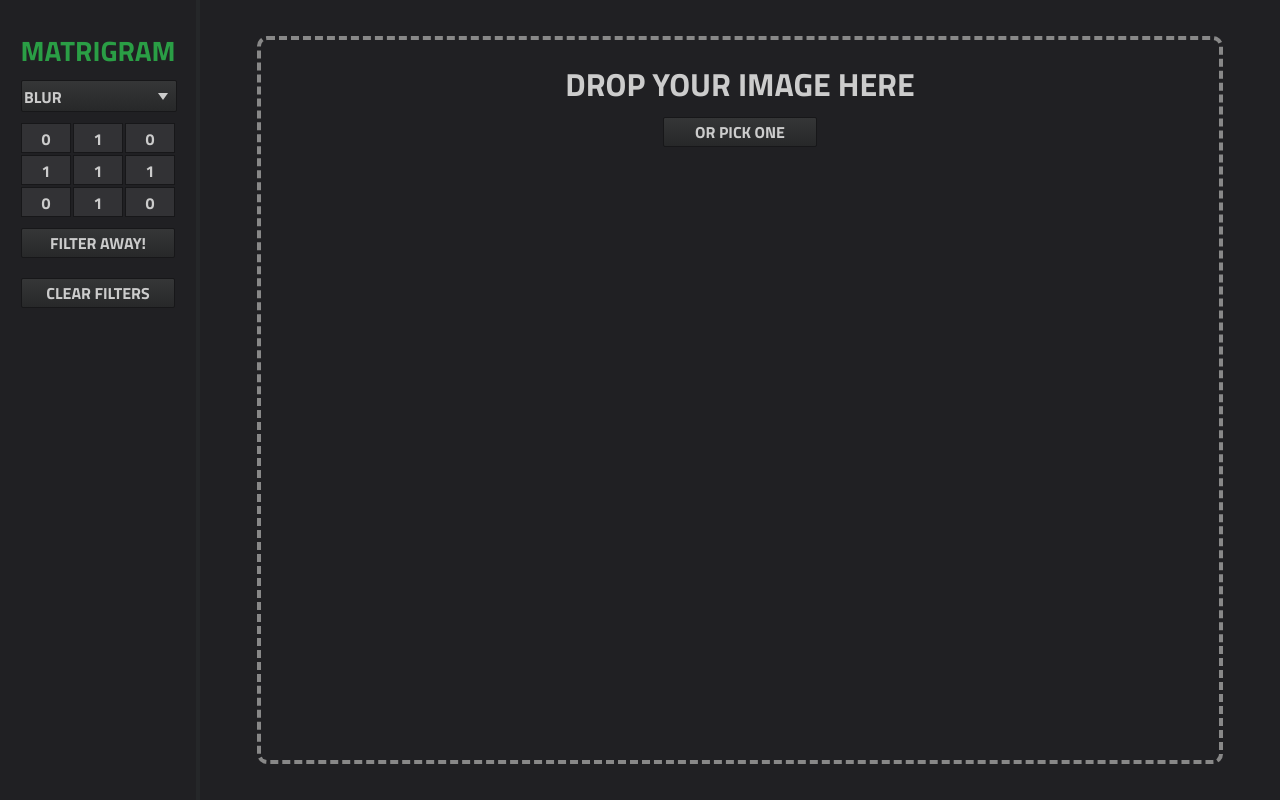
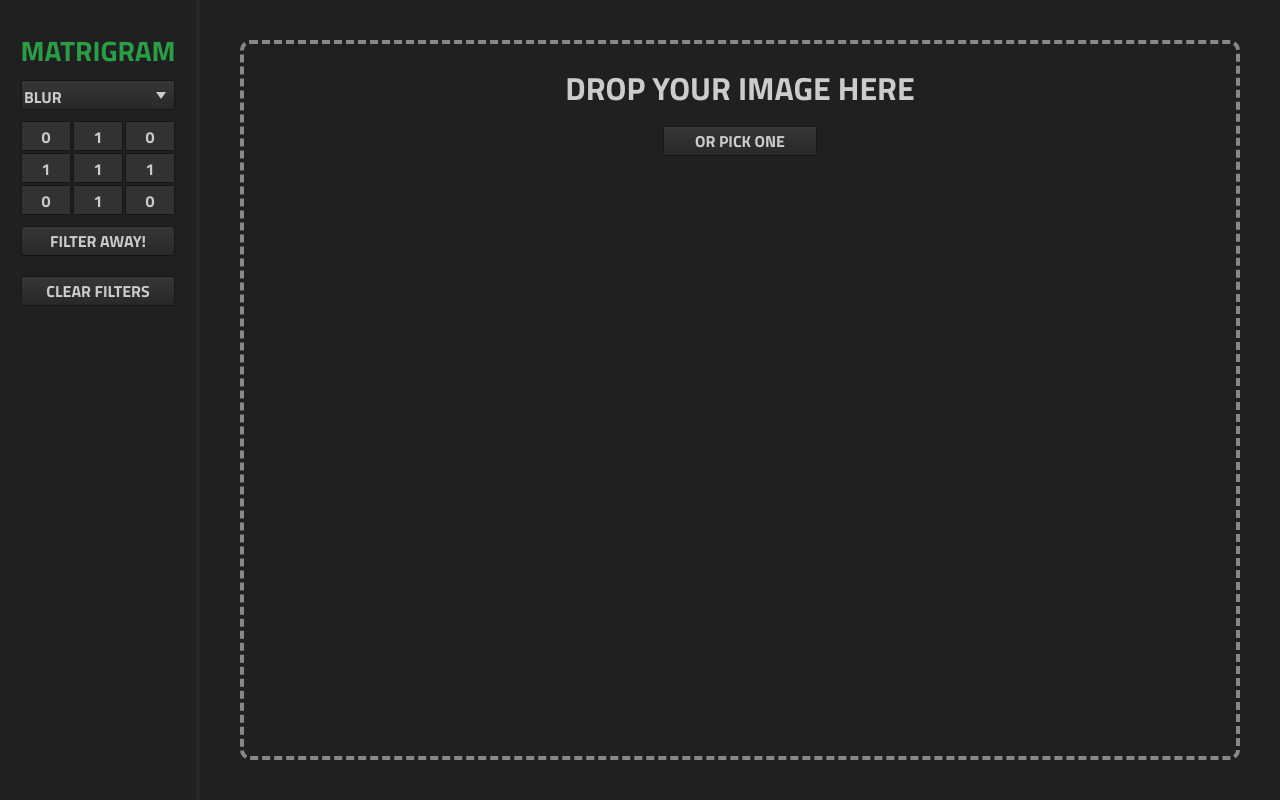
Before and after one commit to lezgomatt/matrigram, a plain HTML site: page index.html in a window 1280 px wide. Drawn offline with Linux system fonts and the light colour scheme.

Commit message:
cleanup: Use flexbox

```diff
--- a/index.html
+++ b/index.html
@@ -1,4 +1,4 @@
-<!-- <!DOCTYPE html> -->
+<!DOCTYPE html>
 <html lang="en">
 <head>
   <meta charset="utf-8">
@@ -8,11 +8,11 @@
 <body>
   <div id="sidebar">
     <h1 id="matrigram">MATRIGRAM</h1>
-    <div id="container">
+    <div class="select-container">
       <select id="selection">
         <option value="custom">Custom</option>
       </select>
-      <div id="arrow"></div>
+      <div class="select-arrow"></div>
     </div>
     <div id="matrix">
       <input id="_0" type="text" value="0" autocomplete="off">
@@ -28,13 +28,13 @@
     <button onclick="apply()">Filter Away!</button>
     <button onclick="reset()">Clear Filters</button>
   </div>
-  <div id="content">
+  <div id="main">
     <div id="dropzone">
       Drop Your Image Here
       <br/>
       <button id="picker">Or Pick One</button>
     </div>
-    <canvas id="canvas"> </canvas>
+    <canvas id="canvas" width="0" height="0" style="display: none;"> </canvas>
   </div>
   <script src="script.js"></script>
 </body>
--- a/script.js
+++ b/script.js
@@ -116,9 +116,9 @@ function reset() {
   DRAG & DROP                       [DD]
  ****************************************/
 
-var conent = document.getElementById('content');
-content.ondragenter = content.ondragover = stopDefault;
-content.ondrop = function(event) {
+var main = document.getElementById('main');
+main.ondragenter = main.ondragover = stopDefault;
+main.ondrop = function(event) {
   stopDefault(event);
   if(event.dataTransfer.files.length > 1) {
     alert('One file at a time please!');
@@ -172,6 +172,7 @@ fReader.onload = function (event) {
     context.drawImage(img, 0, 0, canvas.width, canvas.height);
     original = context.getImageData(0, 0, canvas.width, canvas.height);
     document.getElementById('dropzone').style.display = 'none';
+    document.getElementById('canvas').style.display = '';
     empty = false;
   };
 };
--- a/style.css
+++ b/style.css
@@ -4,6 +4,13 @@
   font-weight: bold;
   font-style: normal;
 }
+
+html {
+  box-sizing: border-box;
+  height: 100%;
+}
+
+*, *:before, *:after { box-sizing: inherit; }
 
 body, input, select, button {
   font-family: titillium, sans-serif;
@@ -12,8 +19,42 @@ body, input, select, button {
 }
 
 body {
+  display: flex;
+  align-items: stretch;
+  min-height: 100%;
   margin: 0;
   background: #202023;
+}
+
+#sidebar {
+  text-align: center;
+  width: 200px;
+  padding: 20px;
+  border-right: solid 4px #252729;
+}
+
+#main {
+  display: flex;
+  align-items: center;
+  justify-content: center;
+  flex-grow: 1;
+}
+
+#dropzone {
+  align-self: stretch;
+  width: 100%;
+  margin: 40px;
+  padding: 20px;
+  border: dashed 4px #888888;
+  border-radius: 10px;
+  color: #cccccc;
+  font-size: 32px;
+  text-align: center;
+}
+
+#canvas {
+  max-width: 100%;
+  height: auto;
 }
 
 #matrigram {
@@ -25,121 +66,76 @@ body {
 input {
   -webkit-appearance: none;
   display: block;
-  margin: 1px;
+  float: left;
   width: 50px;
   height: 30px;
+  margin: 1px;
   border: solid 1px #171719;
+  border-radius: 0px;
   background: #323235;
   color: #cccccc;
+  font-size: 16px;
   text-align: center;
-  float: left;
-  font-size: 16px;
-  border-radius: 0px;
 }
 
 button {
   -webkit-appearance: none;
-  margin: 10px 1px;
   width: 154px;
   height: 30px;
+  margin: 10px 1px;
+  padding-bottom: 2px;
   border: solid 1px #171719;
+  border-radius: 2px;
   background: linear-gradient(to bottom, #353637, #272829);
   color: #cccccc;
+  font-size: 16px;
   text-align: center;
-  font-size: 16px;
-  padding-bottom: 2px;
-  border-radius: 2px;
 }
 
 #selection {
   -webkit-appearance: none;
+  -moz-appearance: none;
   width: 154px;
   height: 30px;
+  padding: 2px;
   border: 0;
   background: transparent;
   color: #cccccc;
+  font-size: 16px;
   text-align: left;
-  font-size: 16px;
-  padding: 2px;
-  -moz-appearance: none;
 }
 
-#container {
-  margin: 10px 1px;
+.select-container {
+  position: relative;
   width: 154px;
   height: 30px;
+  margin: 10px 1px;
   border: solid 1px #171719;
+  border-radius: 2px;
+  overflow: hidden;
   background: linear-gradient(to bottom, #353637, #272829);
   color: #cccccc;
+  font-size: 16px;
   text-align: left;
-  font-size: 16px;
-  overflow: hidden;
-  position: relative;
-  border-radius: 2px;
 }
 
-#matrix {
-  overflow: hidden;
-}
-
-#sidebar {
-  text-align: center;
-  width: 156px;
-  padding: 20px;
-  height: 100%;
-  border-right: solid 4px #252729;
-  position: fixed;
-  top: 0;
-  left: 0;
-}
-
-#content {
-  position: relative;
-  height: 100%;
-  margin-left: 200px;
-  overflow: auto;
-}
-
-#dropzone {
-  margin: auto;
-  text-align: center;
-  width: 85%;
-  height: 85%;
-  position: absolute;
-  top: 0; left: 0; bottom: 0; right: 0;
-  border: dashed 4px #888888;
-  border-radius: 10px;
-  font-size: 32px;
-  color: #cccccc;
-  padding: 20px;
-}
-
-#canvas {
-  margin: auto;
-  text-align: center;
-  max-width: 100%;
-  height: auto;
-  position: absolute;
-  top: 0; left: 0; bottom: 0; right: 0;
-}
-
-#container:before {
+.select-container:before {
   content:'';
+  display:block;
+  position:absolute;
   right:2px; top:0px;
   width:20px; height:30px;
   background: linear-gradient(to bottom, #353637, #272829);
-  position:absolute;
   pointer-events:none;
-  display:block;
 }
 
-#arrow {
+.select-arrow {
   position: absolute;
   top: 0; bottom: 0;
   right: 8px; left: auto;
-  margin: auto;
   width: 0;
   height: 0;
+  margin: auto;
   border-top: 7px solid #cccccc;
   border-left: 5px solid transparent;
   border-right: 5px solid transparent;
```
